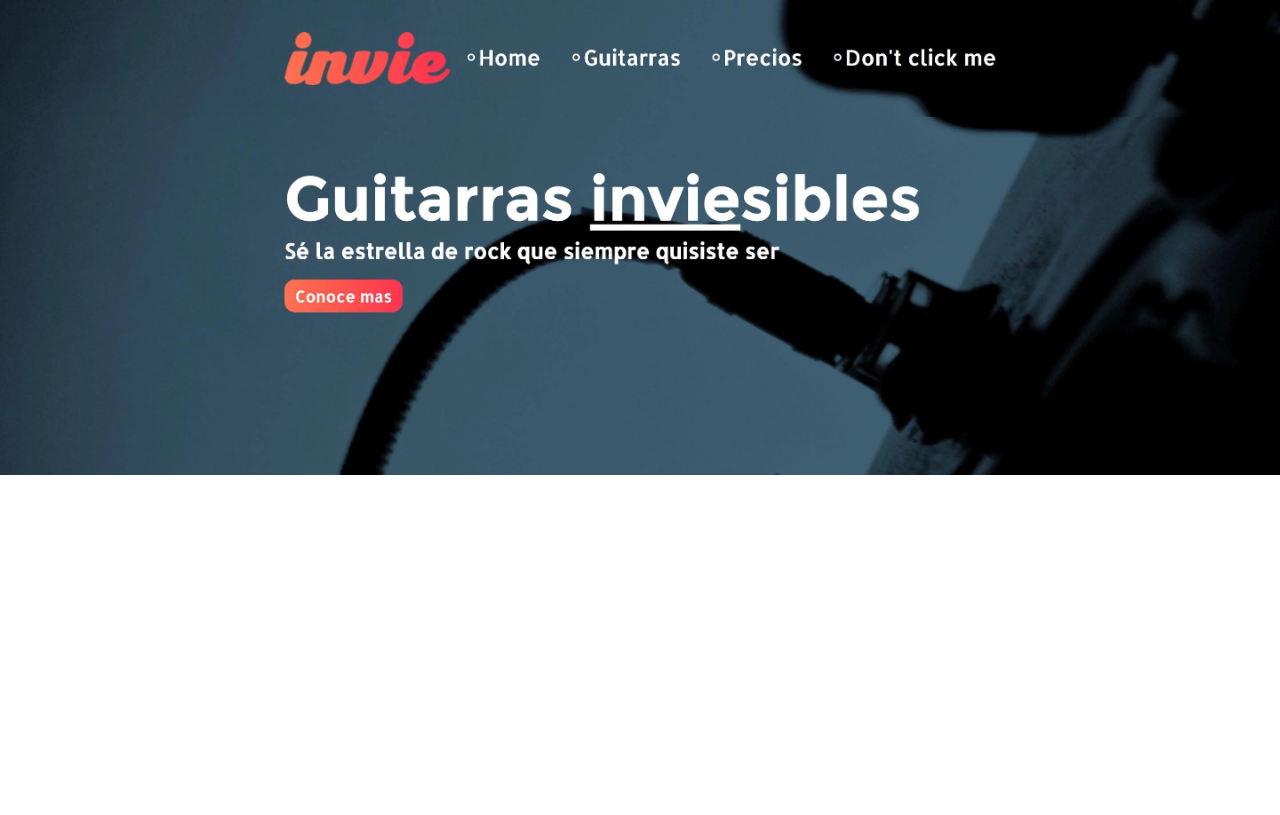
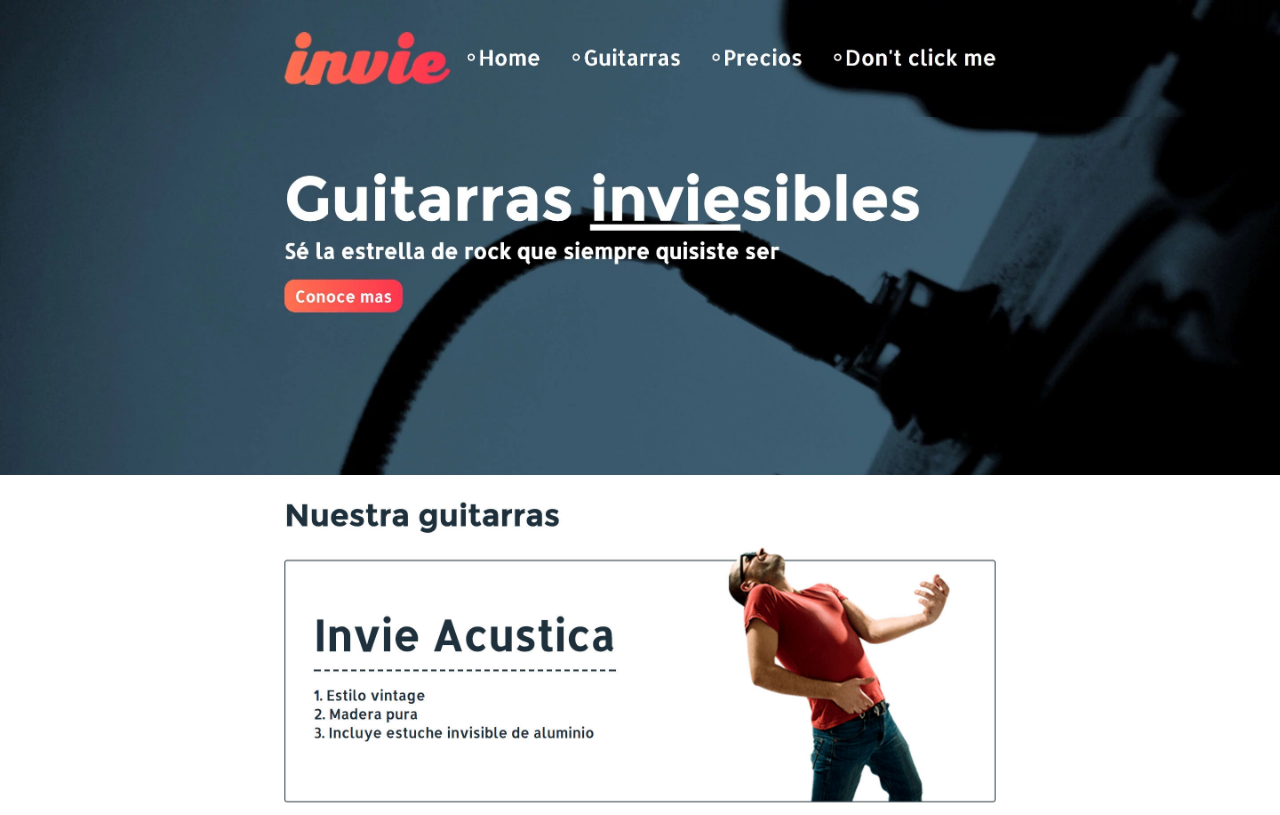
Before and after one commit to daniel94lad/invie2-github, a plain HTML site: page index.html in a window 1280 px wide. Drawn offline with Linux system fonts and the light colour scheme.

Commit message:
agregando guitarra acustica

```diff
--- a/index.html
+++ b/index.html
@@ -16,5 +16,8 @@
 	<body>
 		<img src="header.jpg" alt="header image">
 		<img src="hero.jpg" alt="hero image">
+		<img src="acustica.jpg" alt="acustica image">
+		<!-- <img src="clasica.jpg" alt="clasica image"> -->
+
 	</body>
 </html>
```
Also changed, not shown: acustica.jpg (added).
